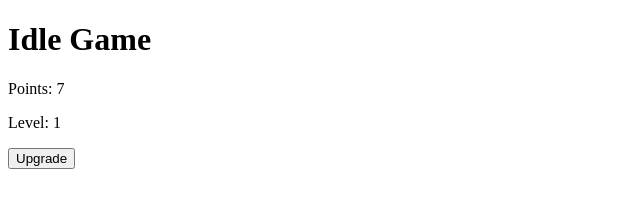
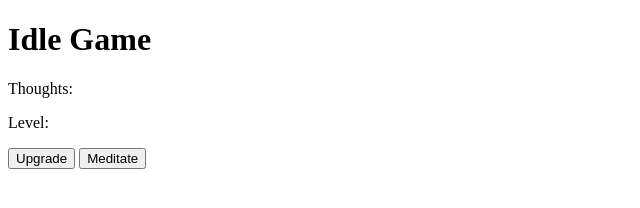
Before and after one commit to drynyn/drynyn.github.io, a plain HTML site: page index.html in a window 1280 px wide. Both pictures are taken after a click on the button "Upgrade". Shown: the whole page, without its empty margins (0-640 px from the left). Drawn offline with Linux system fonts and the light colour scheme.

Commit message:
Update index.html

```diff
--- a/index.html
+++ b/index.html
@@ -3,48 +3,50 @@
 <body>
 
 <h1>Idle Game</h1>
-<p>Points: <span id="points"></span></p>
+<p>Thoughts: <span id="thoughts"></span></p>
 <p>Level: <span id="level"></span></p>
 <button id="upgradeButton" onclick="upgrade()">Upgrade</button>
+<button id="meditateButton" onclick="meditate()">Meditate</button>
 
 <script>
 class Game {
     constructor() {
         this.level = 1;
-        this.points = 0;
+        this.thoughts = 0;
     }
     upgrade() {
-        this.points -= this.level * 10;
+        this.thoughts -= this.level * 10;
         this.level += 1;
     }
-    earnPoints(points) {
-        this.points += points;
+    earnThoughts(thoughts) {
+        this.thoughts += thoughts;
     }
 }
 const game = new Game();
 
-const pointsElement = document.getElementById("points");
+const thoughtsElement = document.getElementById("thoughts");
 const levelElement = document.getElementById("level");
 
 function updateUI() {
-    pointsElement.innerHTML = game.points;
+    thoughtsElement.innerHTML = game.thoughts;
     levelElement.innerHTML = game.level;
 }
 
 function upgrade() {
-    if(game.points >= game.level * 10){
+    if(game.thoughts >= game.level * 10){
         game.upgrade();
         updateUI();
     }
     else {
-        alert("Not Enough points");
+        alert("Not Enough thoughts");
     }
 }
 
-setInterval(() => {
-    game.earnPoints(game.level);
+function meditate() {
+    game.earnThoughts(1);
     updateUI();
-}, 1000);
+}
+
 </script>
 
 </body>
```
